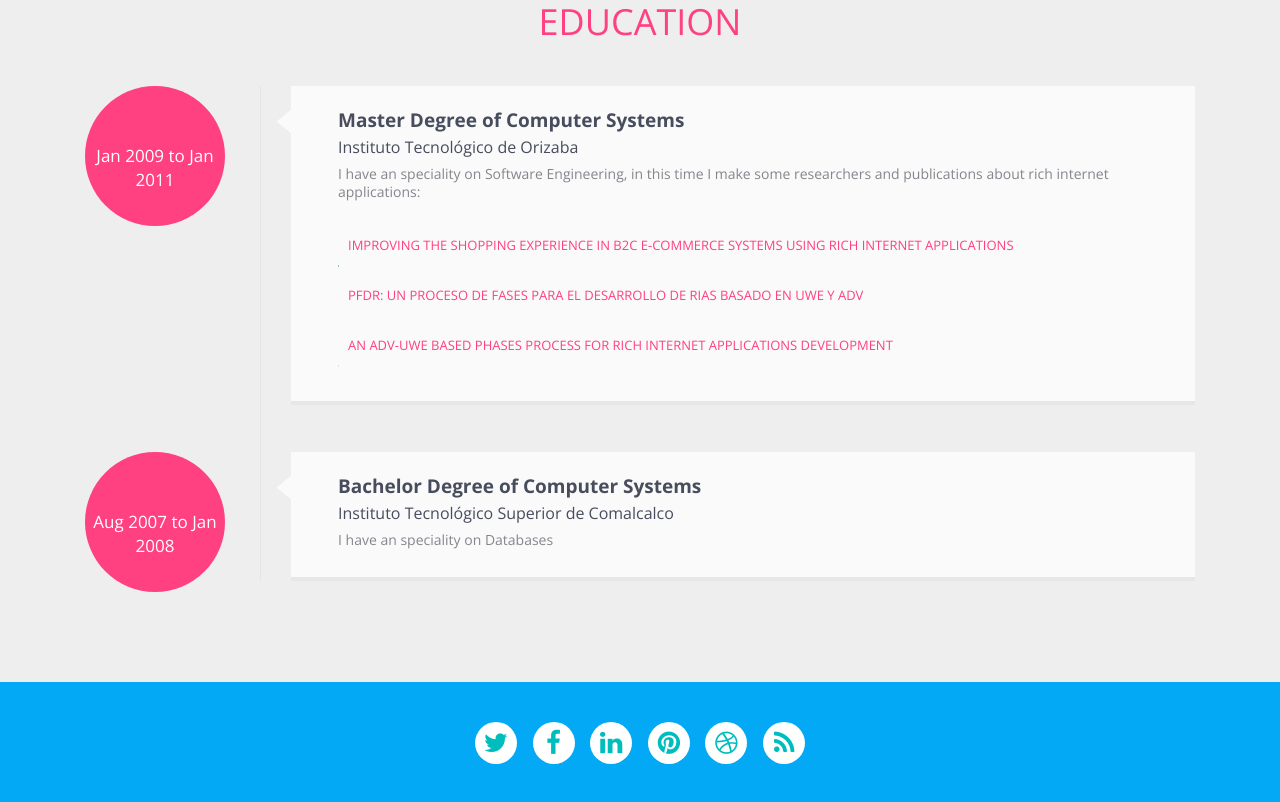
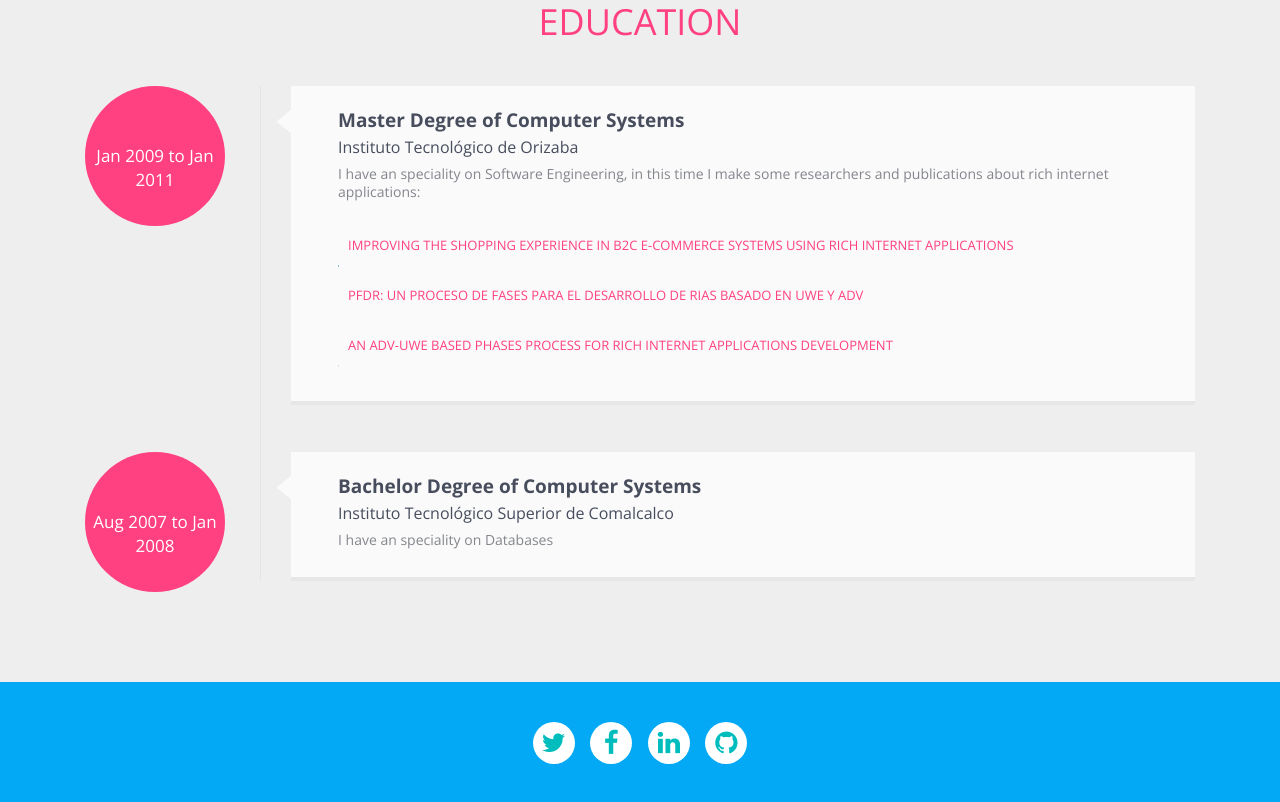
Before and after one commit to hercarr/resume, a plain HTML site: page index.html in a window 1280 px wide. Shown: the part 2769-3571 px from the top of the page. Drawn offline with nearby package versions, Linux system fonts and the light colour scheme.

Commit message:
social network updated

```diff
--- a/index.html
+++ b/index.html
@@ -207,13 +207,11 @@
 			<section class="footer" id="footer">
 				<div class="container">
 					<ul>
-						<li><a href="#"><i class="fa fa-twitter fa-2x"></i></a></li>
-						<li><a href="#"><i class="fa fa-facebook fa-2x"></i></a></li>
-						<li><a href="#"><i class="fa fa-linkedin fa-2x"></i></a></li>
-						<li><a href="#"><i class="fa fa-pinterest fa-2x"></i></a></li>
-						<li><a href="#"><i class="fa fa-dribbble fa-2x"></i></a></li>
-						<li><a href="#"><i class="fa fa-rss fa-2x"></i></a></li>
-					</ul>
+						<li><a href="https://twitter.com/hercarrmx" target="_blank"><i class="fa fa-twitter fa-2x"></i></a></li>
+						<li><a href="https://www.facebook.com/hercarrmx" target="_blank"><i class="fa fa-facebook fa-2x"></i></a></li>
+						<li><a href="https://www.linkedin.com/in/hercarr" target="_blank"><i class="fa fa-linkedin fa-2x"></i></a></li>
+						<li><a href="https://github.com/hercarr/" target="_blank"><i class="fa fa-github fa-2x"></i></a></li>
+					</u>
 				</div>
 			</section>
 		</div>
```
